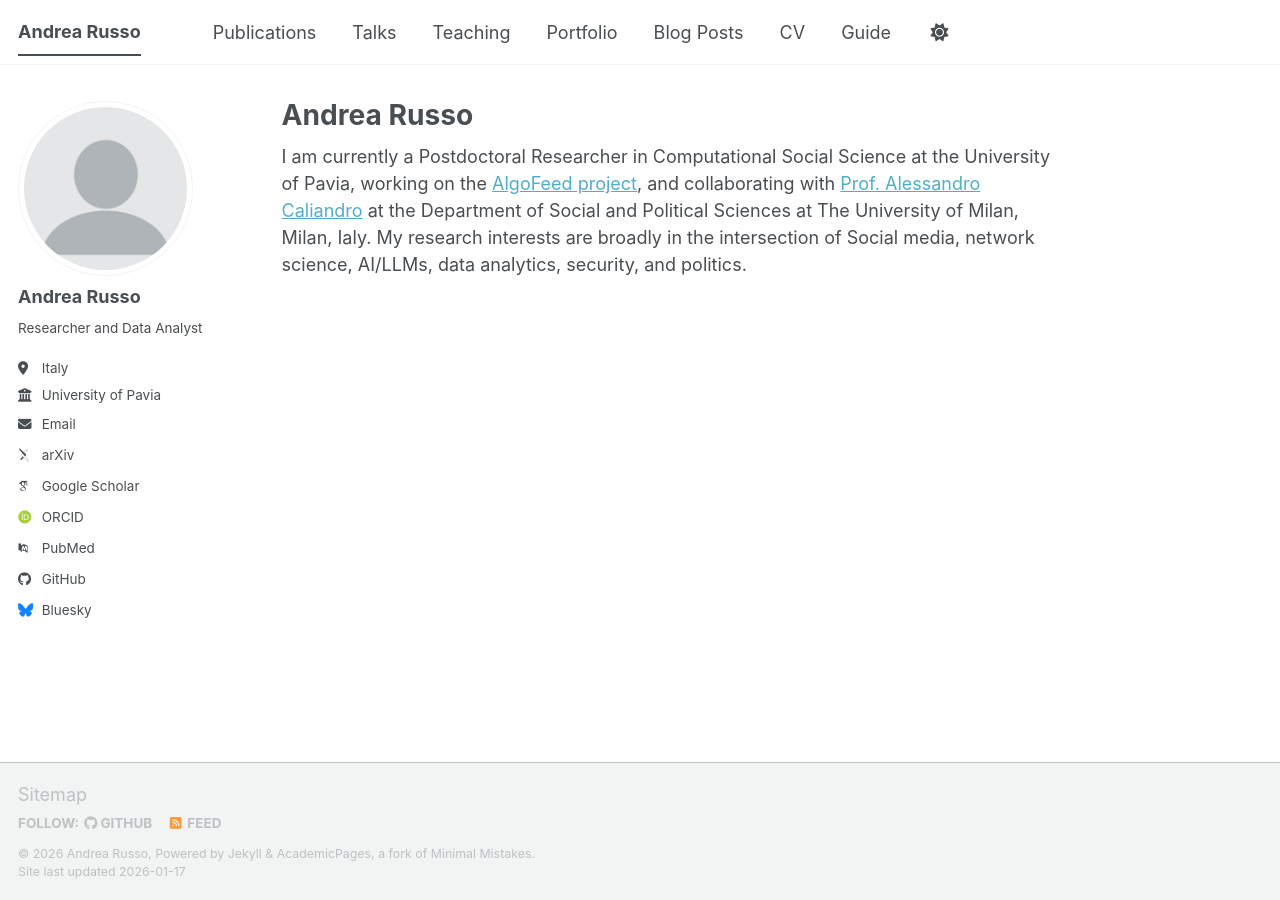
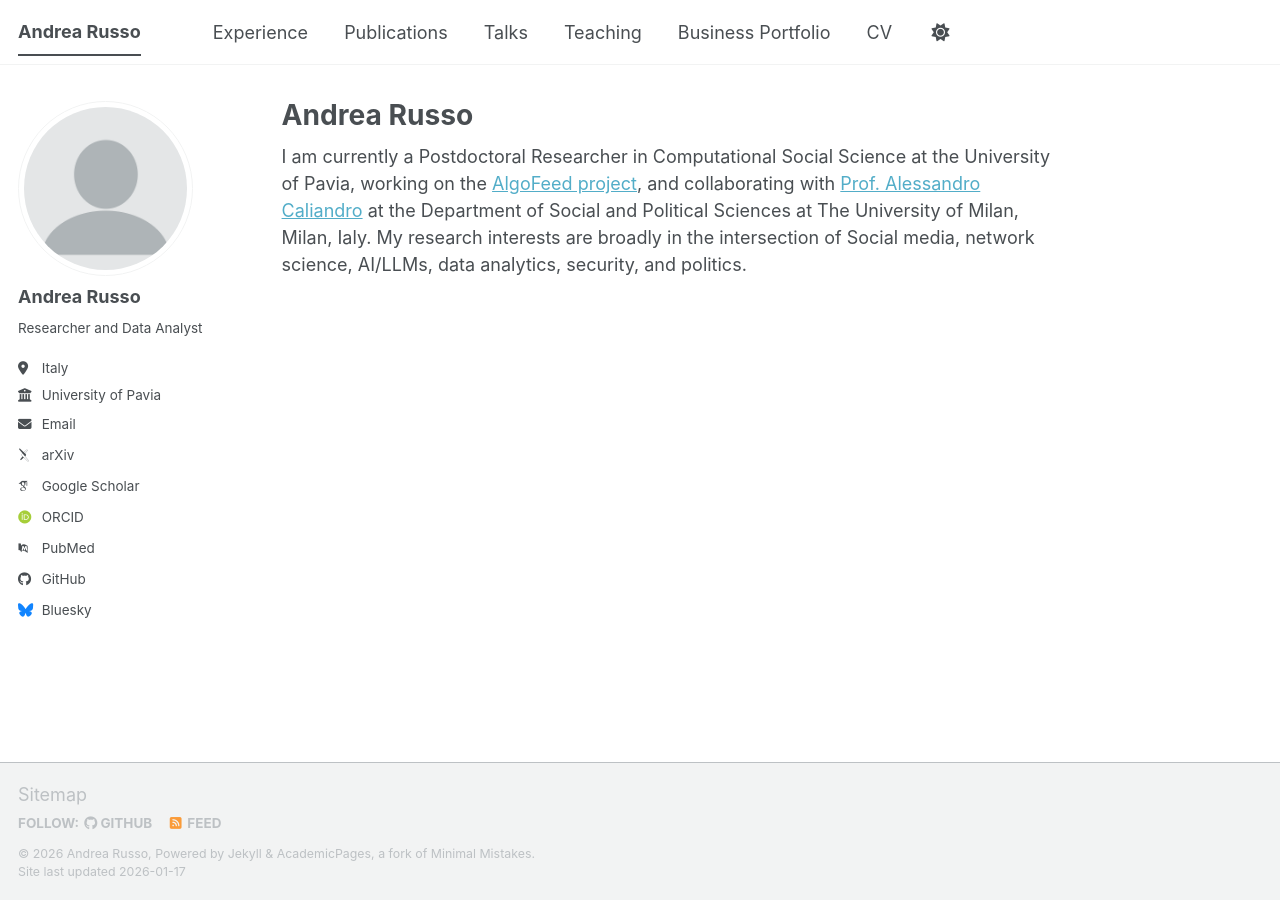
Before and after one commit to AndreaRussoPhD/AndreaRussoPhD.github.io, a Jekyll site: the page built from _pages/about.md, in a window 1280 px wide. Built offline with Jekyll 4.4.1, drawn with Linux system fonts in a browser that asks for light colours; some web fonts are replaced; a script bundle is joined from its source files by our own code; library files that are not in the unit come from our copies.

Commit message:
Update navigation.yml

```diff
--- a/_data/navigation.yml
+++ b/_data/navigation.yml
@@ -8,6 +8,9 @@
 #      Markdown formatted page while the second is generated using JSON.
 
 main:
+  - title: "Experience"
+    url: /experience/
+
   - title: "Publications"
     url: /publications/
 
@@ -17,11 +20,11 @@ main:
   - title: "Teaching"
     url: /teaching/
 
-  - title: "Portfolio"
-    url: /portfolio/
+  - title: "Business Portfolio"
+    url: /businessportfolio/
 
-  - title: "Blog Posts"
-    url: /year-archive/
+  #- title: "Blog Posts"
+ #   url: /year-archive/
 
   - title: "CV"
     url: /cv/
@@ -29,5 +32,5 @@ main:
   # - title: "CV"
   #   url: /cv-json/
 
-  - title: "Guide"
-    url: /markdown/
+  #- title: "Guide"
+   # url: /markdown/
```
